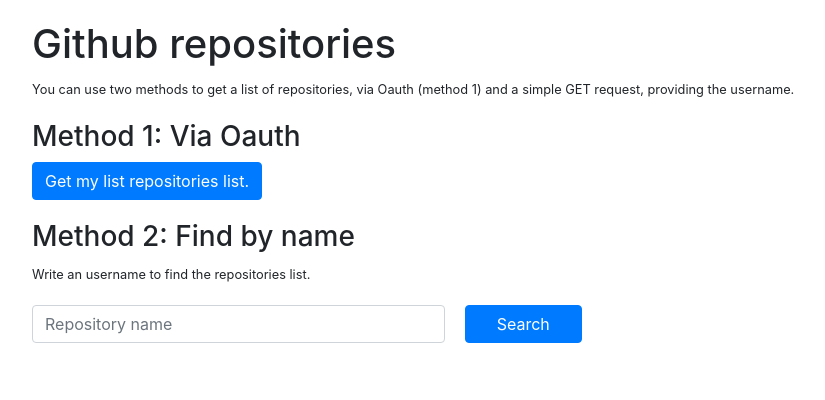
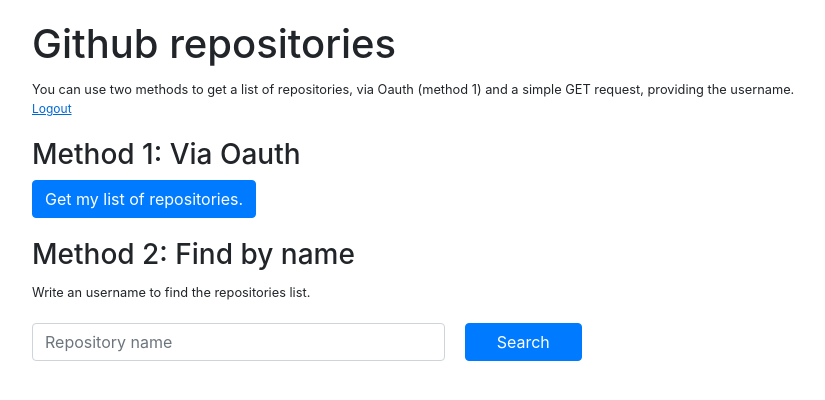
Before and after one commit to fabianrod/oauth-github, a React (Create React App) app: page /#/github in a window 1280 px wide. Shown: the top 400 px of the page, without its empty margins (53-878 px from the left). Built offline with nearby package versions, Linux system fonts and the light colour scheme.

Commit message:
Logout and redirect to homepage

```diff
--- a/src/components/Github/github.scss
+++ b/src/components/Github/github.scss
@@ -22,3 +22,11 @@
   padding: 10px;
   margin-bottom: 10px;
 }
+
+.logout {
+  color: #0069D8;
+  display: block;
+  text-decoration: underline;
+  font-size: 12px;
+  cursor: pointer;
+}
--- a/src/components/Github/index.tsx
+++ b/src/components/Github/index.tsx
@@ -1,5 +1,6 @@
 import React, { useState } from 'react';
 import { Form, Container, Button } from 'react-bootstrap';
+import { useHistory } from 'react-router-dom';
 import './github.scss';
 
 interface IGithubPropsView {
@@ -10,15 +11,21 @@
   const [repositoryName, setRepositoryName] = useState('');
   const handlerRepoName = (e: React.FormEvent<HTMLInputElement>) => setRepositoryName(e.currentTarget.value);
   const searchRepositories = () => getRepositories(repositoryName);
+  const history = useHistory();
+  const logout = () => {
+    localStorage.removeItem('isLogged');
+    history.push('/');
+  }
   return (
     <div className="page-github">
       <Container className="github-container">
         <h1>Github repositories</h1>
         <small>You can use two methods to get a list of repositories, via Oauth (method 1) and a simple GET request, providing the username.</small>
+        <span className="logout" onClick={logout}>Logout</span>
       </Container>
       <Container className="repositories-list">
         <h3>Method 1: Via Oauth</h3>
-        <Button className="primary">Get my list repositories list.</Button>
+        <Button className="primary">Get my list of repositories.</Button>
       </Container>
       <Container className="repositories-list">
         <h3>Method 2: Find by name</h3>
```
